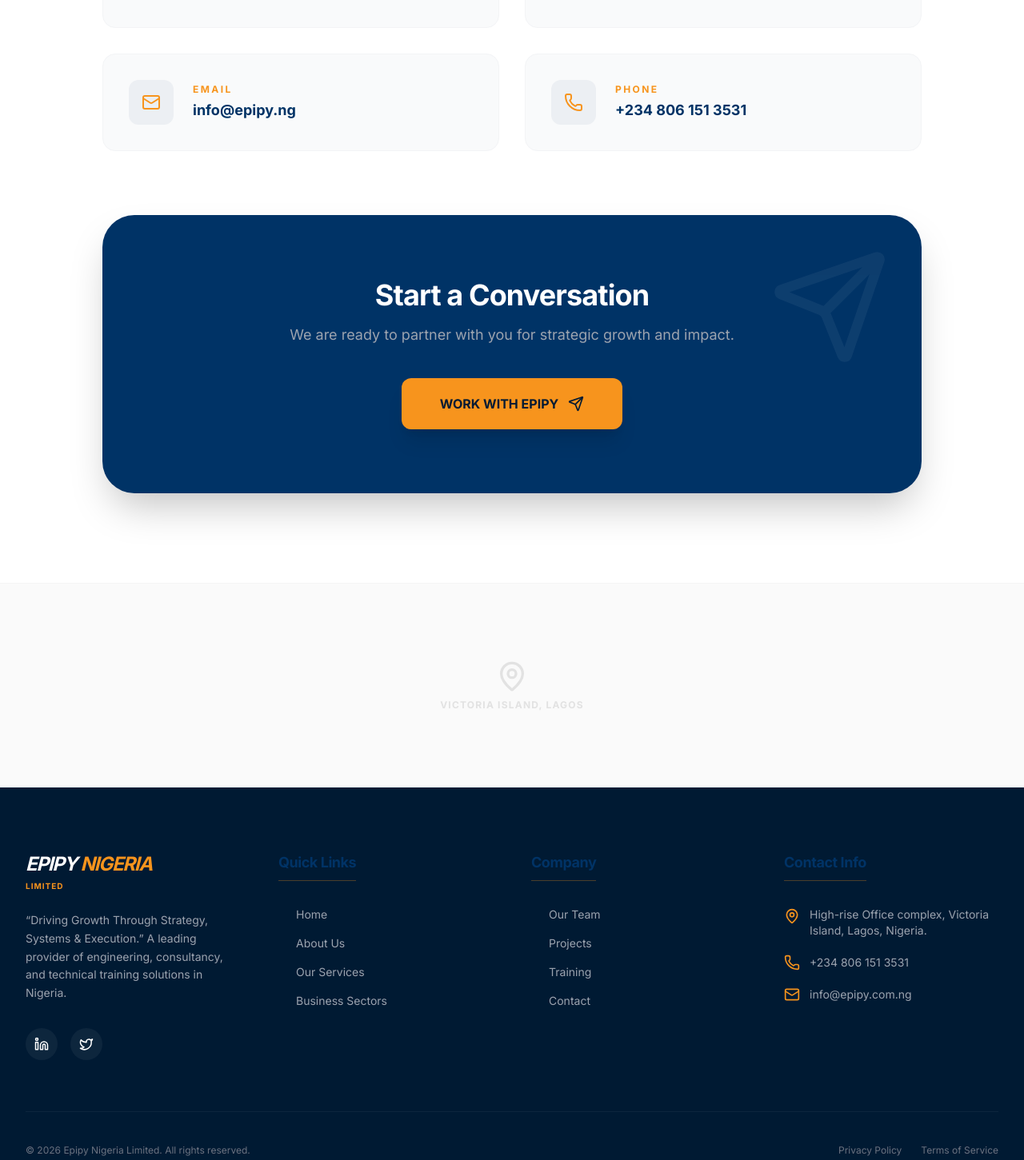
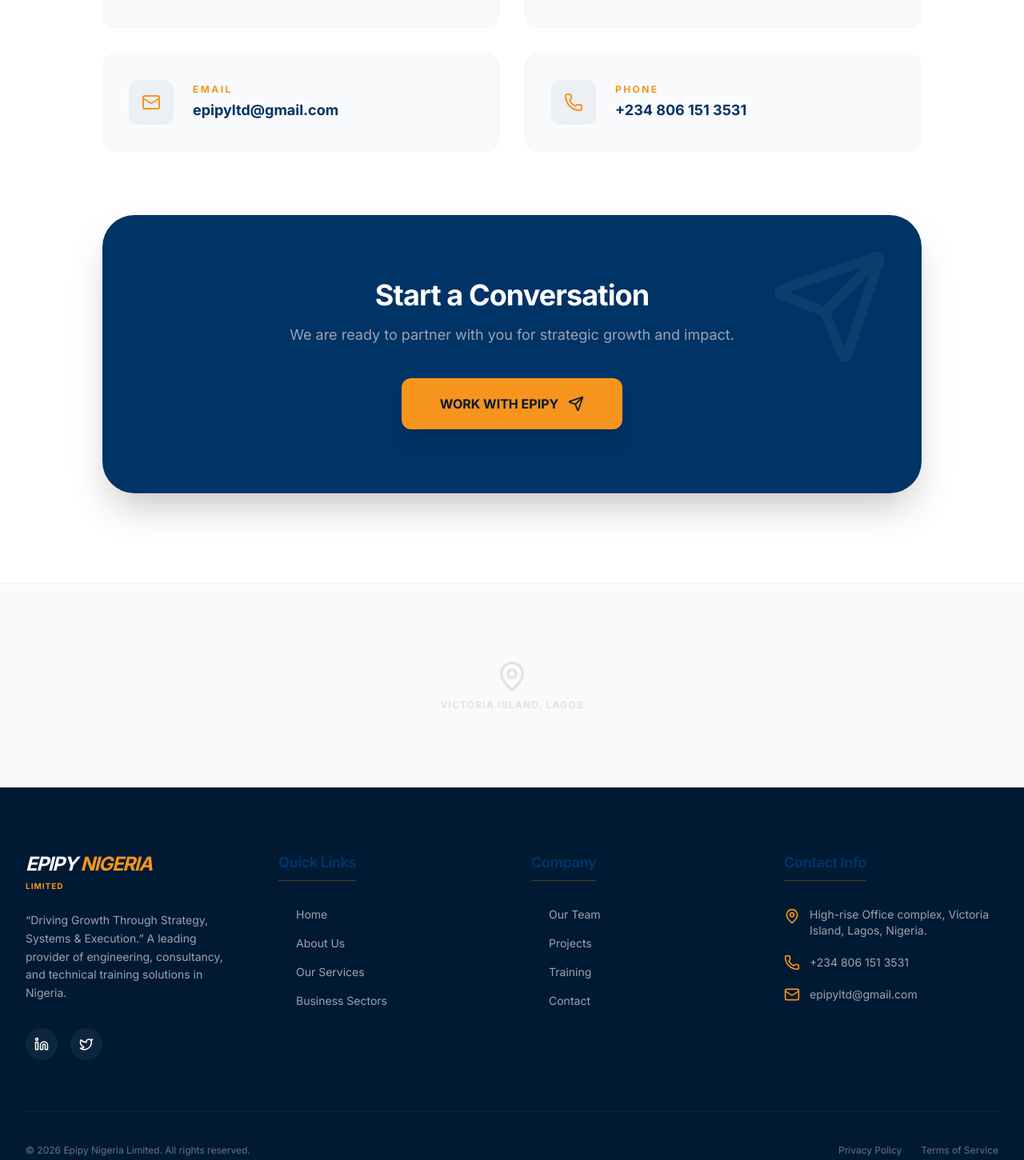
Before and after one commit to Abdul100-han/epipy.com, a React (Vite) app: page /#/contact in a window 1280 px wide. Shown: the part 673-2124 px from the top of the page at 80% size. Built offline with nearby package versions, Linux system fonts and the light colour scheme.

Commit message:
update email

```diff
--- a/src/components/Footer.jsx
+++ b/src/components/Footer.jsx
@@ -89,7 +89,7 @@
                             </li>
                             <li className="flex items-center">
                                 <Mail size={20} className="text-secondary mr-3 flex-shrink-0" />
-                                <span>info@epipy.com.ng</span>
+                                <span>epipyltd@gmail.com</span>
                             </li>
                         </ul>
                     </div>
--- a/src/pages/Contact.jsx
+++ b/src/pages/Contact.jsx
@@ -17,7 +17,7 @@
         {
             icon: <Mail className="w-6 h-6 text-secondary" />,
             title: "Email",
-            value: "info@epipy.ng"
+            value: "epipyltd@gmail.com"
         },
         {
             icon: <Phone className="w-6 h-6 text-secondary" />,
@@ -68,7 +68,7 @@
                             <h2 className="text-3xl md:text-4xl font-black text-white mb-4">Start a Conversation</h2>
                             <p className="text-gray-400 mb-10 text-lg">We are ready to partner with you for strategic growth and impact.</p>
                             <a
-                                href="mailto:info@epipy.ng"
+                                href="mailto:epipyltd@gmail.com"
                                 className="inline-flex items-center space-x-3 px-12 py-5 bg-secondary text-primary-dark font-black rounded-xl hover:bg-white transition-all transform hover:scale-105 shadow-xl"
                             >
                                 <span>WORK WITH EPIPY</span>
```
